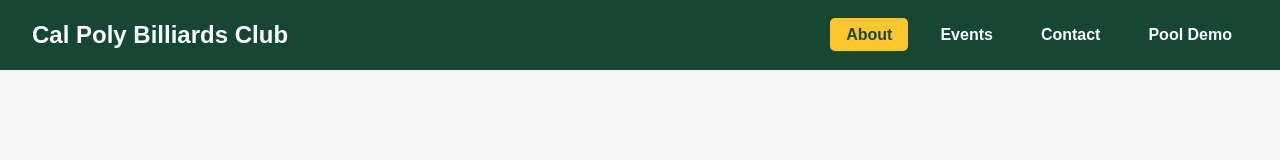
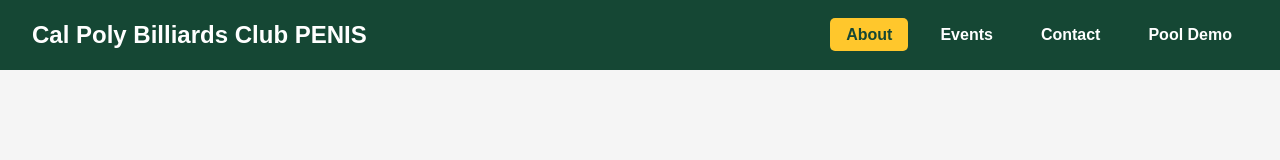
Before and after one commit to jacksonhaught/CP-Billiards, a plain HTML site: page index.html in a window 1280 px wide. Shown: the top 160 px of the page. Drawn offline with Linux system fonts and the light colour scheme.

Commit message:
Update index.html

```diff
--- a/index.html
+++ b/index.html
@@ -52,7 +52,7 @@
 <body>
   <!-- Header -->
   <header>
-    <h1>Cal Poly Billiards Club</h1>
+    <h1>Cal Poly Billiards Club PENIS</h1>
     <nav>
       <ul>
         <li><a href="#" data-tab="about" class="active">About</a></li>
```
